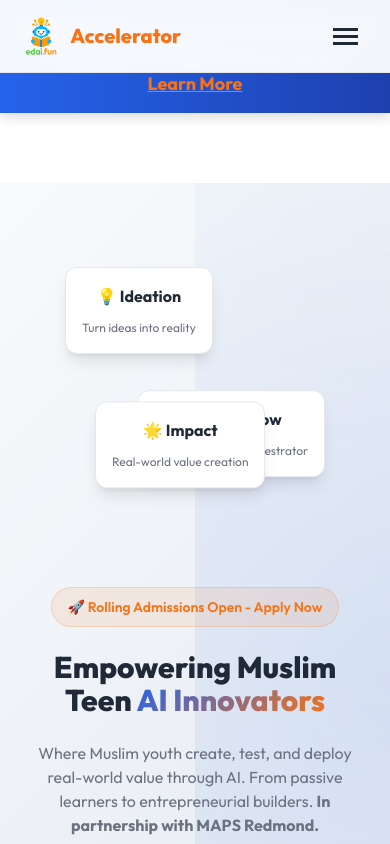
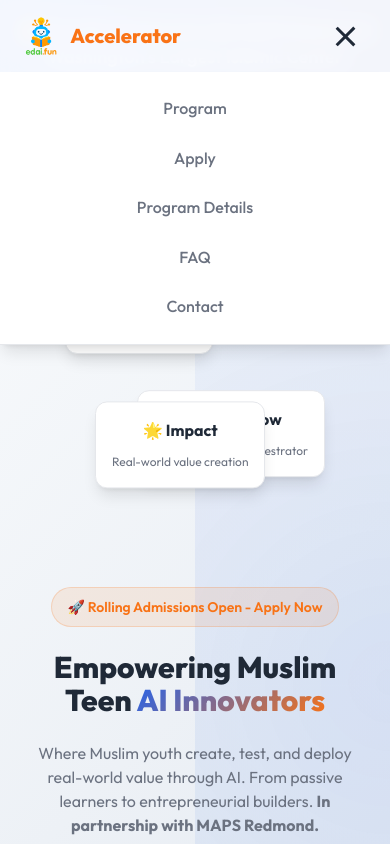
Before and after one commit to aidrisedai/edai-accelerator-landing-, a website: page index.html in a window 390 px wide. Both pictures are taken after a click on the button "Toggle menu". Shown: the top 844 px of the page. Drawn offline with Linux system fonts and the light colour scheme.

Commit message:
Implement responsive mobile menu and hero adjustments

```diff
--- a/css/styles.css
+++ b/css/styles.css
@@ -2709,8 +2709,10 @@
     }
 
     .hero-graphic {
-        width: 300px;
-        height: 300px;
+        width: 100%;
+        max-width: 300px;
+        height: auto;
+        aspect-ratio: 1/1;
     }
 
     .hero-title {
@@ -2764,10 +2766,49 @@
 
     .nav-links {
         display: none;
+        position: absolute;
+        top: 100%;
+        left: 0;
+        width: 100%;
+        background: white;
+        flex-direction: column;
+        padding: var(--spacing-lg);
+        border-bottom: 1px solid var(--border-light);
+        box-shadow: var(--shadow-lg);
+        align-items: center;
+        gap: var(--spacing-lg);
+    }
+
+    .nav-links.active {
+        display: flex;
+        animation: slideDown 0.3s ease-out forwards;
+    }
+
+    @keyframes slideDown {
+        from {
+            opacity: 0;
+            transform: translateY(-10px);
+        }
+        to {
+            opacity: 1;
+            transform: translateY(0);
+        }
     }
 
     .mobile-menu-toggle {
         display: flex;
+    }
+
+    .mobile-menu-toggle.active span:nth-child(1) {
+        transform: rotate(45deg) translate(5px, 5px);
+    }
+
+    .mobile-menu-toggle.active span:nth-child(2) {
+        opacity: 0;
+    }
+
+    .mobile-menu-toggle.active span:nth-child(3) {
+        transform: rotate(-45deg) translate(5px, -5px);
     }
 
     .section-title {
--- a/js/main.js
+++ b/js/main.js
@@ -843,4 +843,35 @@
             }
         }
     });
+
+    // Mobile Menu Toggle
+    const mobileMenuToggle = document.querySelector('.mobile-menu-toggle');
+    const navLinks = document.querySelector('.nav-links');
+
+    if (mobileMenuToggle && navLinks) {
+        console.log('Mobile menu elements found');
+        mobileMenuToggle.addEventListener('click', function() {
+            navLinks.classList.toggle('active');
+            mobileMenuToggle.classList.toggle('active');
+        });
+
+        // Close menu when clicking a link
+        const links = navLinks.querySelectorAll('.nav-link');
+        links.forEach(link => {
+            link.addEventListener('click', () => {
+                navLinks.classList.remove('active');
+                mobileMenuToggle.classList.remove('active');
+            });
+        });
+
+        // Close menu when clicking outside
+        document.addEventListener('click', function(e) {
+            if (!navLinks.contains(e.target) && !mobileMenuToggle.contains(e.target) && navLinks.classList.contains('active')) {
+                navLinks.classList.remove('active');
+                mobileMenuToggle.classList.remove('active');
+            }
+        });
+    } else {
+        console.error('Mobile menu elements NOT found');
+    }
 });
```
